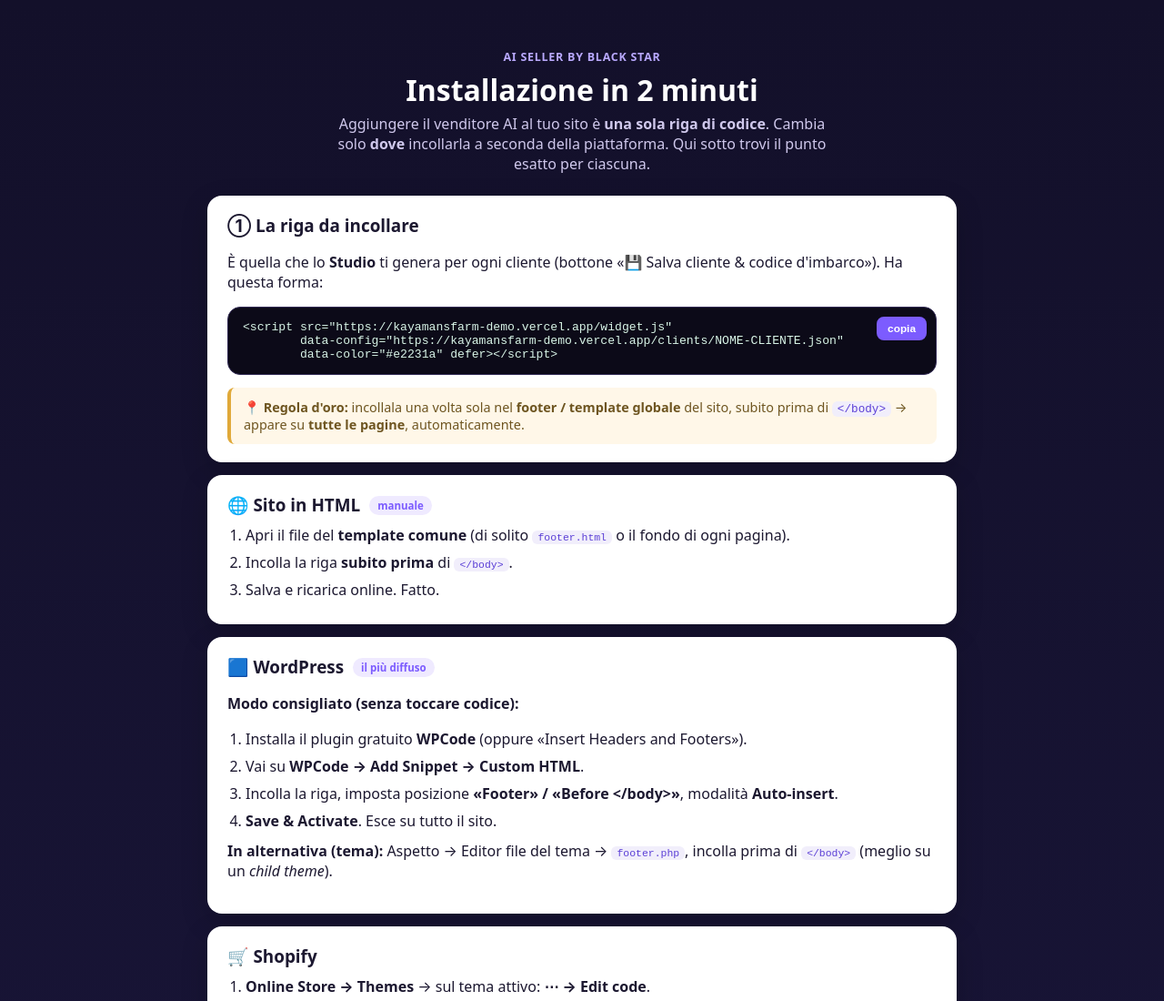
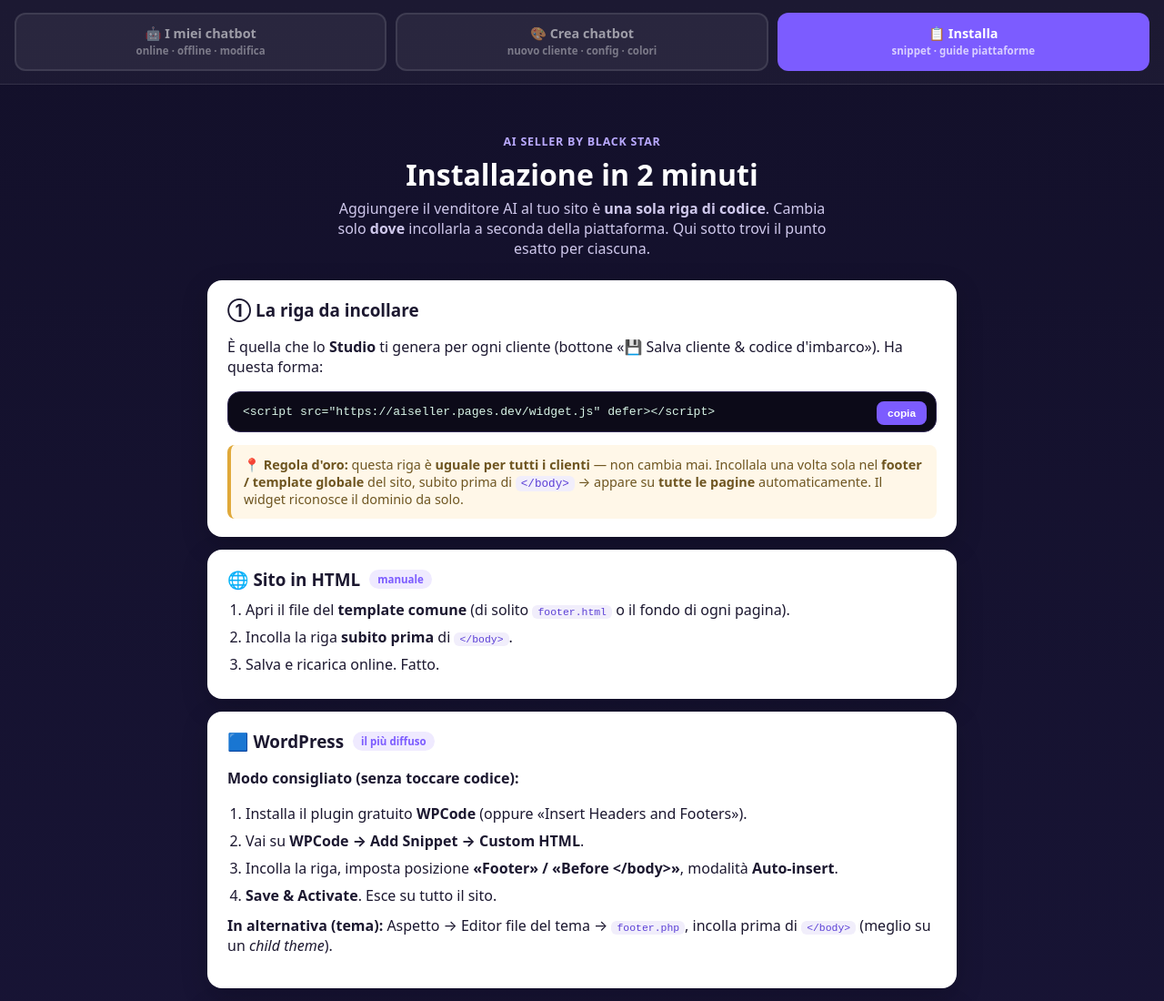
Before and after one commit to blackstardigitalstudio/aiseller, a website: page installa.html in a window 1280 px wide. Shown: the top 1100 px of the page at 91% size. Drawn offline with Linux system fonts and the light colour scheme.

Commit message:
Hub navigazione 3 bottoni: chatbot, studio, installa

```diff
--- a/installa.html
+++ b/installa.html
@@ -27,9 +27,22 @@
   .mini b{color:var(--brand)}
   footer{text-align:center;color:#9a93c4;margin-top:30px;font-size:.85rem}
   a{color:#b9a9ff}
+  .hub{display:flex;gap:10px;padding:14px 16px;background:rgba(255,255,255,.04);border-bottom:1px solid rgba(255,255,255,.1);flex-wrap:wrap;position:sticky;top:0;z-index:10}
+  .hub a{flex:1;min-width:120px;text-align:center;text-decoration:none;border-radius:12px;padding:12px 10px;font-weight:800;font-size:.9rem;border:2px solid transparent;transition:all .18s;line-height:1.3}
+  .hub a .lbl{display:block;font-size:.72rem;font-weight:600;opacity:.7;margin-top:2px}
+  .hub a.h-installa{background:var(--brand);color:#fff}
+  .hub a.h-chatbot{background:rgba(255,255,255,.06);color:rgba(255,255,255,.55);border-color:rgba(255,255,255,.1)}
+  .hub a.h-chatbot:hover{border-color:var(--brand);color:#fff}
+  .hub a.h-studio{background:rgba(255,255,255,.06);color:rgba(255,255,255,.55);border-color:rgba(255,255,255,.1)}
+  .hub a.h-studio:hover{border-color:var(--brand);color:#fff}
 </style>
 </head>
 <body>
+<div class="hub">
+  <a href="pannello.html" class="h-chatbot">🤖 I miei chatbot<span class="lbl">online · offline · modifica</span></a>
+  <a href="studio.html" class="h-studio">🎨 Crea chatbot<span class="lbl">nuovo cliente · config · colori</span></a>
+  <a href="installa.html" class="h-installa">📋 Installa<span class="lbl">snippet · guide piattaforme</span></a>
+</div>
 <div class="wrap">
   <header>
     <div class="kick">AI Seller by Black Star</div>
@@ -40,10 +53,8 @@
   <div class="card">
     <h2>① La riga da incollare</h2>
     <p>È quella che lo <b>Studio</b> ti genera per ogni cliente (bottone «💾 Salva cliente & codice d'imbarco»). Ha questa forma:</p>
-    <div class="snippet"><button onclick="cp(this)">copia</button>&lt;script src="https://kayamansfarm-demo.vercel.app/widget.js"
-        data-config="https://kayamansfarm-demo.vercel.app/clients/NOME-CLIENTE.json"
-        data-color="#e2231a" defer&gt;&lt;/script&gt;</div>
-    <div class="tip">📍 <b>Regola d'oro:</b> incollala una volta sola nel <b>footer / template globale</b> del sito, subito prima di <code>&lt;/body&gt;</code> → appare su <b>tutte le pagine</b>, automaticamente.</div>
+    <div class="snippet"><button onclick="cp(this)">copia</button>&lt;script src="https://aiseller.pages.dev/widget.js" defer&gt;&lt;/script&gt;</div>
+    <div class="tip">📍 <b>Regola d'oro:</b> questa riga è <b>uguale per tutti i clienti</b> — non cambia mai. Incollala una volta sola nel <b>footer / template globale</b> del sito, subito prima di <code>&lt;/body&gt;</code> → appare su <b>tutte le pagine</b> automaticamente. Il widget riconosce il dominio da solo.</div>
   </div>
 
   <div class="card">
```
Also changed, not shown: pannello.html (+15 -0 lines), studio.html (+15 -0 lines), .github/workflows/deploy-cloudflare.yml.
